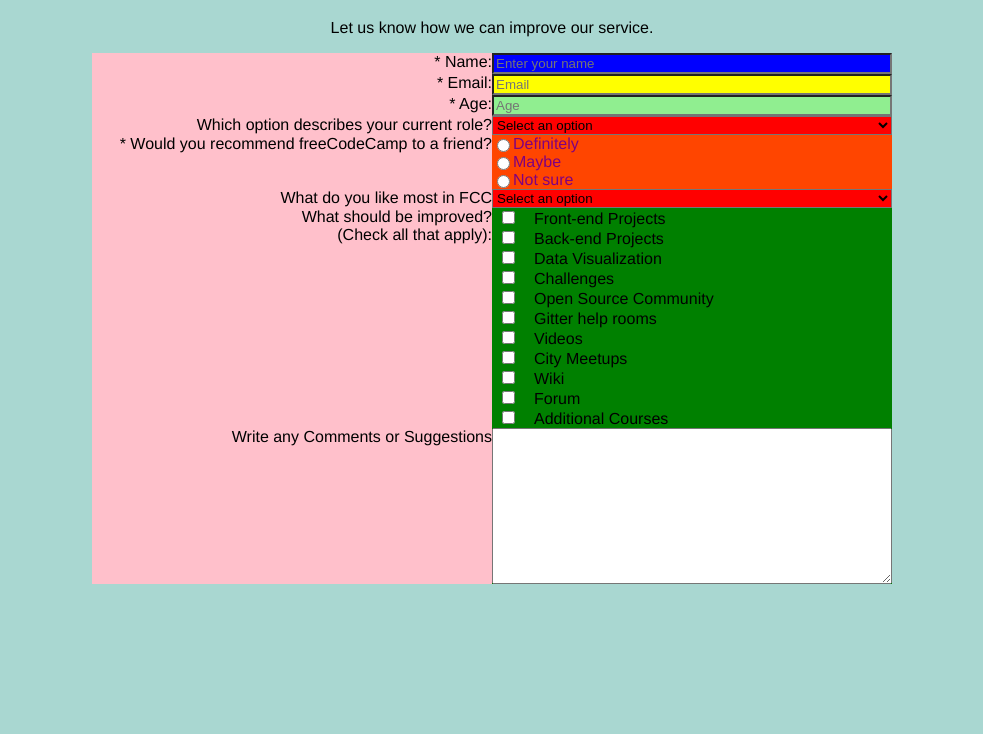
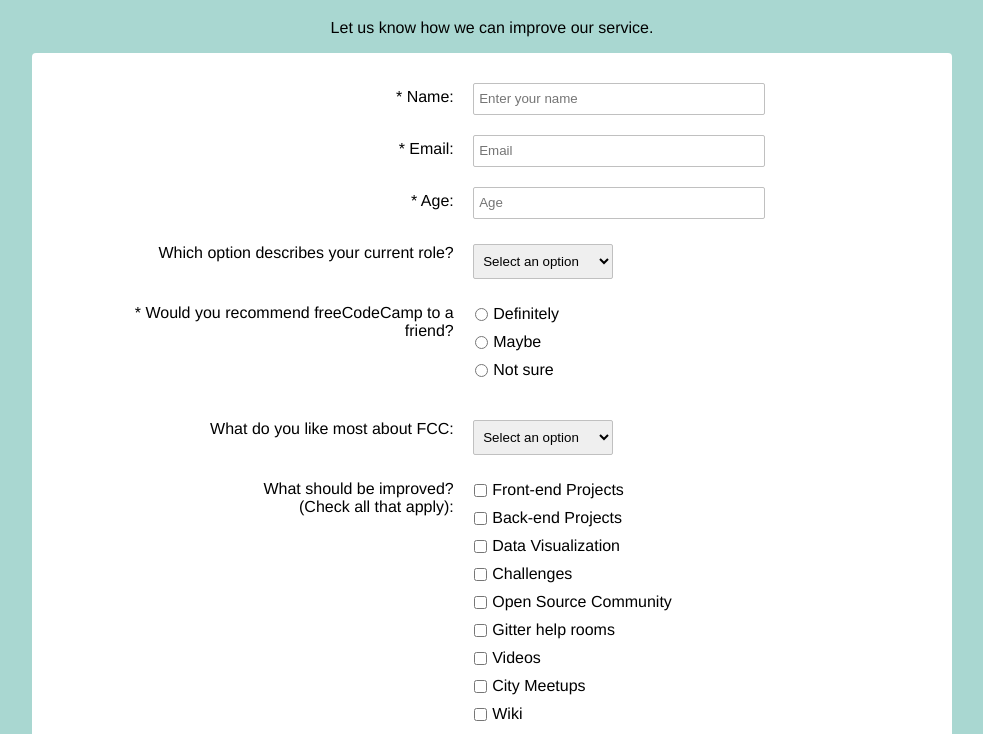
Before and after one commit to DennisVargas/survey-form, a plain HTML site: page index.html in a window 1280 px wide. Shown: the part 61-795 px from the top of the page, without its empty margins (148-1131 px from the left). Drawn offline with Linux system fonts and the light colour scheme.

Commit message:
Completes the project, using the CSS from the example.

```diff
--- a/css/style.css
+++ b/css/style.css
@@ -4,59 +4,90 @@
   font-family: 'Raleway', Helvetica, sans-serif;
   min-width: 320px;
 }
-/* .form-container{
-    display: flex;
-    flex-direction: column;
 
-    justify-content: center;
-    background: pink;
-} */
-.checkbox-container{
-    text-align: start;
+.form-container{
+    max-width: 900px;
+    padding: 10px;
+    padding-top: 20px;
+    margin: 0 auto;
+    background-color:white;
+    width: 75%;
+    border-radius: 4px;
 }
-.check-item {
-    /* padding-left: 10px; */
-    margin-left:.75em;
-    /* display: block; */
+
+.labels{
+    display: inline-block;
+    text-align: right;
+    width: 40%;
+    padding: 5px;
+    vertical-align: top;
+    margin-top: 10px;
+    /* background-color: red; */
 }
-.check-item-text {
-    margin-left: 1em;
+
+.right-tab{
+    display: inline-block;
+    text-align: left;
+    width: 48%;
+    vertical-align: middle;
+    /* background-color: blueviolet; */
 }
-.form-row{
-    display: grid;
-    grid-template-columns: 1fr 1fr;
-    flex-direction: row;
-    justify-content: center;
-    background: green;
-    max-width: 800px;
-    margin: 0 auto;
+
+.input-field{
+    height: 20px;
+    width: 280px;
+    padding: 5px;
+    margin: 10px;
+    border: 1px solid #c0c0c0;
+    border-radius: 2px;
 }
-.labels{
-    background: pink;
-    text-align:end;
+
+.form-radio-input,
+input[type="checkbox"] {
+    float: left;
+    margin-right: 5px;
+  }
+
+.drop-down{
+    height: 35px;
+    width: 140px;
+    padding: 5px;
+    margin: 10px;
+    margin-top: 15px;
+    border: 1px solid #c0c0c0;
+    border-radius: 2px;
 }
-.form-text-inputs{
-    background:blue;
+
+.radio, .checkbox {
+    position: relative;
+    left: -43px;
+    margin-left: 10px;
+    display: block;
+    padding-bottom: 10px;
+  }
+
+@media screen and (max-width: 833px) {
+    .input-field {
+        width: 80%;
+    }
+    select {
+        width: 90%;
+    }
+    }
+
+    @media screen and (max-width: 520px) {
+    .labels {
+        width: 100%;
+        text-align: left;
+    }
+    .rightTab {
+        width: 80%;
+        float: left;
+    }
+    .input-field {
+        width: 100%;
+    }
+    select {
+        width: 100%;
+    }
 }
-.form-number-inputs{
-    background: lightgreen;
-}
-.form-email-inputs{
-    background: yellow;
-}
-.form-selector{
-    background: red;
-}
-.form-radio-inputs{
-    color:purple;
-    background: orangered;
-    display: flex;
-    flex-direction: column;
-}
-.radio-row{
-    display:flex;
-    flex-direction: row;
-}
-/* form{
-    background: pink;
-} */
--- a/index.html
+++ b/index.html
@@ -17,27 +17,35 @@
             <form action="" target="_self" id="survey-form" class="form-container">
                 <div class="form-row" >
                     <div class="labels">
-                        <label for="name">* Name: </label>
+                        <label id="name-label" for="name">* Name: </label>
                     </div>
-                    <input class="form-text-inputs" id="name" type="text" placeholder="Enter your name" required>
+                    <div class="right-tab">
+                        <input class="input-field" id="name" type="text" placeholder="Enter your name" required>
+                    </div>
                 </div>
                 <div class="form-row">
                     <div class="labels">
-                        <label for="email-input">* Email: </label>
+                        <label id="email-label" for="email-input">* Email: </label>
                     </div>
-                    <input class="form-email-inputs" id="email" type="email" placeholder="Email" required>
+                    <div class="right-tab">
+                        <input class="input-field" id="email" type="email" placeholder="Email" required>
+                    </div>
                 </div>
                 <div class="form-row">
                     <div class="labels">
-                        <label for="age-input">* Age: </label>
+                        <label id="number-label" for="age-input">* Age: </label>
                     </div>
-                    <input class="form-number-inputs" id="number" type="number" placeholder="Age" required>
+                    <div class="right-tab">
+                        <input class="input-field" id="number" type="number" min="1" max="125" placeholder="Age" required>
+                    </div>
+
                 </div>
                 <div class="form-row">
                     <div class="labels">
                         <label for="role-select">Which option describes your current role?</label>
                     </div>
-                    <select id="role-select" placeholder="Select an option" class="form-selector">
+                    <div class="right-tab">
+                        <select id="dropdown" placeholder="Select an option" class="drop-down">
                             <option disabled value selected>Select an option</option>
                             <option>Student</option>
                             <option>Full Time Job</option>
@@ -46,21 +54,35 @@
                             <option>Other</option>
                         </select>
                     </div>
+
+                </div>
                 <div class="form-row">
                     <div class="labels">
                         <label for="recommend-option">* Would you recommend freeCodeCamp to a friend?</label>
                     </div>
-                    <div class="form-radio-inputs">
-                        <span class="radio-row"><input class="form-radio-input" name="recommend-option" type="radio" value="Definitely">Definitely</span>
-                        <span class="radio-row"><input class="form-radio-input" name="recommend-option" type="radio" value="Maybe">Maybe</span>
-                        <span class="radio-row"><input class="form-radio-input" name="recommend-option" type="radio" value="Not sure">Not sure</span>
+                    <div class="right-tab">
+                        <ul style="list-style: none">
+                            <li class="radio">
+                                <input class="form-radio-input" name="recommend-option" type="radio" value="1">
+                                Definitely
+                            </li>
+                            <li class="radio">
+                                <input class="form-radio-input" name="recommend-option" type="radio" value="2">
+                                Maybe
+                            </li>
+                            <li class="radio">
+                                <input class="form-radio-input" name="recommend-option" type="radio" value="3">
+                                Not sure
+                            </li>
+                        </ul>
                     </div>
                 </div>
                 <div class="form-row">
                     <div class="labels">
-                        <label for="favorite-select">What do you like most in FCC</label>
+                        <label for="favorite-select">What do you like most about FCC:</label>
                     </div>
-                    <select id="favorite-select" placeholder="Select an option" class="form-selector">
+                    <div class="right-tab">
+                        <select id="favorite-select" placeholder="Select an option" class="drop-down">
                             <option disabled value selected>Select an option</option>
                             <option>Challenges</option>
                             <option>Projects</option>
@@ -68,31 +90,97 @@
                             <option>Open Source</option>
                         </select>
                     </div>
+                </div>
                 <div class="form-row">
                     <div class="labels">
-                        <label for="">What should be improved?<br>(Check all that apply):</label>
+                        <label for="improvements">What should be improved?<br>(Check all that apply):</label>
                     </div>
-                    <div class="checkbox-container">
-                        <input class="check-item" type="checkbox" name="improve1" id="front-end-projects"><span class="check-item-text">Front-end Projects<br></span>
-                        <input class="check-item" type="checkbox" name="improve2" id="back-end-projects"><span class="check-item-text">Back-end Projects<br></span>
-                        <input class="check-item" type="checkbox" name="improve3" id="data-visualization"><span class="check-item-text">Data Visualization<br></span>
-                        <input class="check-item" type="checkbox" name="improve4" id="challenges"><span class="check-item-text">Challenges<br></span>
-                        <input class="check-item" type="checkbox" name="improve5" id="open-source-community"><span class="check-item-text">Open Source Community<br></span>
-                        <input class="check-item" type="checkbox" name="improve6" id="gitter-help-rooms"><span class="check-item-text">Gitter help rooms<br></span>
-                        <input class="check-item" type="checkbox" name="improve7" id="videos"><span class="check-item-text">Videos<br></span>
-                        <input class="check-item" type="checkbox" name="improve8" id="city-meetups"><span class="check-item-text">City Meetups<br></span>
-                        <input class="check-item" type="checkbox" name="improve9" id="wiki"><span class="check-item-text">Wiki<br></span>
-                        <input class="check-item" type="checkbox" name="improve10" id="forum"><span class="check-item-text">Forum<br></span>
-                        <input class="check-item" type="checkbox" name="improve11" id="additional-courses"><span class="check-item-text">Additional Courses<br></span>
+                    <div class="right-tab">
+                        <ul id="would-recommend" style="list-style: none;">
+                            <li class="checkbox">
+                                <label>
+                                    <input class="check-item" type="checkbox" name="improve1" id="front-end-projects" value="1">
+                                    Front-end Projects
+                                </label>
+                            </li>
+                            <li class="checkbox">
+                                <label>
+                                    <input class="check-item" type="checkbox" name="improve2" id="back-end-projects" value="2">
+                                    Back-end Projects
+                                </label>
+                            </li>
+                            <li class="checkbox">
+                                <label>
+                                    <input class="check-item" type="checkbox" name="improve3" id="data-visualization" value="3">
+                                    Data Visualization
+                                </label>
+                            </li>
+                            <li class="checkbox">
+                                <label>
+                                    <input class="check-item" type="checkbox" name="improve4" id="challenges" value="4">
+                                    Challenges
+                                </label>
+                            </li>
+                            <li class="checkbox">
+                                <label>
+                                    <input class="check-item" type="checkbox" name="improve5" id="open-source-community" value="5">
+                                    Open Source Community
+                                </label>
+                            </li>
+                            <li class="checkbox">
+                                <label>
+                                    <input class="check-item" type="checkbox" name="improve6" id="gitter-help-rooms" value="6">
+                                    Gitter help rooms
+                                </label>
+                            </li>
+                            <li class="checkbox">
+                                <label>
+                                    <input class="check-item" type="checkbox" name="improve7" id="videos" value="7">
+                                    Videos
+                                </label>
+                            </li>
+                            <li class="checkbox">
+                                <label>
+                                    <input class="check-item" type="checkbox" name="improve8" id="city-meetups" value="8">
+                                    City Meetups
+                                </label>
+                            </li>
+                            <li class="checkbox">
+                                <label>
+                                    <input class="check-item" type="checkbox" name="improve9" id="wiki" value="9">
+                                    Wiki
+                                </label>
+                            </li>
+                            <li class="checkbox">
+                                <label>
+                                    <input class="check-item" type="checkbox" name="improve10" id="forum" value="10">
+                                    Forum
+                                </label>
+                            </li>
+                            <li class="checkbox">
+                                <label>
+                                    <input class="check-item" type="checkbox" name="improve11" id="additional-courses" value="11">
+                                    Additional Courses
+                                </label>
+                            </li>
+                        </ul>
                     </div>
                 </div>
                 <div class="form-row">
                     <div class="labels">
                         <label for="">Write any Comments or Suggestions</label>
                     </div>
+                    <div class="right-tab">
                             <textarea name="form-text-area" id="comment-box" cols="30" rows="10"></textarea>
                     </div>
+                </div>
+                <div class="submit-button">
+                    <button id="submit" type="submit" form="survey-form" value="Submit">
+                        Submit
+                    </button>
+                </div>
             </form>
+
         </div>
         <!-- =============== -->
         <script src="js/index.js"></script>
```
Lines whose indentation alone changed are shown as unchanged.
